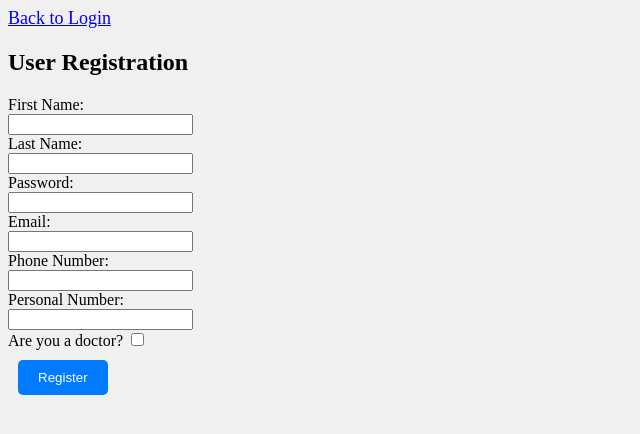
After one commit to darcskull/php-medical, a PHP site: page /register.php in a window 1280 px wide. The commit adds this page. Shown: the top 434 px of the page, without its empty margins (0-640 px from the left). Run offline with PHP 8.4, Linux system fonts and the light colour scheme.

Commit message:
Login + Registration

```diff
--- /dev/null
+++ b/css/style.css
@@ -0,0 +1,21 @@
+body {
+    background-color: #f0f0f0;
+}
+
+button {
+    padding: 10px 20px;
+    margin: 10px;
+    border-radius: 5px;
+    border: none;
+    cursor: pointer;
+    background-color: #007bff;
+    color: #fff;
+}
+
+button:hover {
+    background-color: #0056b3;
+}
+
+a {
+    font-size: 18px;
+}
--- /dev/null
+++ b/register.php
@@ -0,0 +1,59 @@
+<!DOCTYPE html>
+<html>
+<head>
+    <meta charset="UTF-8">
+    <title>User Registration</title>
+    <link rel="stylesheet" href="css/style.css">
+</head>
+<body>
+<div><a href="index.php">Back to Login</a></div>
+<h2>User Registration</h2>
+<form action="function/register.php" method="post">
+    <div>First Name:</div>
+    <input type="text" name="firstName" required><br>
+
+    <div>Last Name:</div>
+    <input type="text" name="lastName" required><br>
+
+    <div>Password:</div>
+    <input type="password" name="password" required><br>
+
+    <div>Email:</div>
+    <input type="email" name="email" required><br>
+
+    <div>Phone Number:</div>
+    <input type="text" name="phoneNumber" required><br>
+
+    <div>Personal Number:</div>
+    <input type="text" name="personalNumber" required><br>
+
+    <label for="isDoctor">Are you a doctor?</label>
+    <input type="checkbox" id="isDoctor" name="isDoctor"><br>
+
+    <button type="submit" name="register">Register</button>
+</form>
+<div id="errorMessage">
+    <?php
+    if (!isset($_GET['register'])) {
+        exit();
+    } else {
+        $registerCheck = $_GET['register'];
+
+        if ($registerCheck == "empty") {
+            echo "<span style='color: red;'>You did not fill all fields</span>";
+            exit();
+        } else if ($registerCheck == "emailExist") {
+            echo "<span style='color: red;'>Email already exist</span>";
+            exit();
+        } else if ($registerCheck == "error") {
+            echo "<span style='color: red;'>An unexpected error have occurred</span>";
+            exit();
+        } else if ($registerCheck == "success") {
+            echo "<span style='color: green;'>Your registration was successful</span>";
+            exit();
+        }
+    }
+    ?>
+</div>
+</body>
+</html>
```
Also changed, not shown: function/common.php (added, +15 -0 lines), function/login.php (added, +47 -0 lines), function/register.php (added, +43 -0 lines), index.php (+20 -24 lines), dataBase/dataBase.sql (renamed from dataBase/changeSets/dataBase.sql), function/initialDataBase.php (renamed from dataBase/initialDataBase.php).
